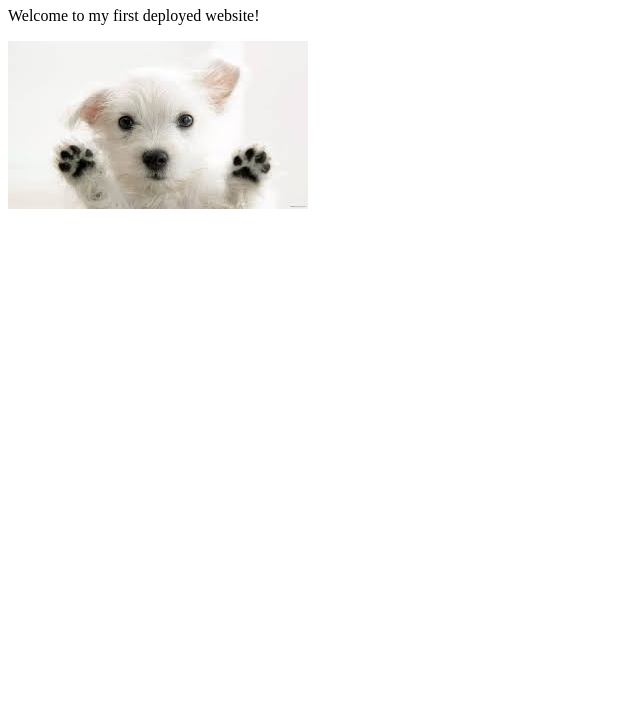
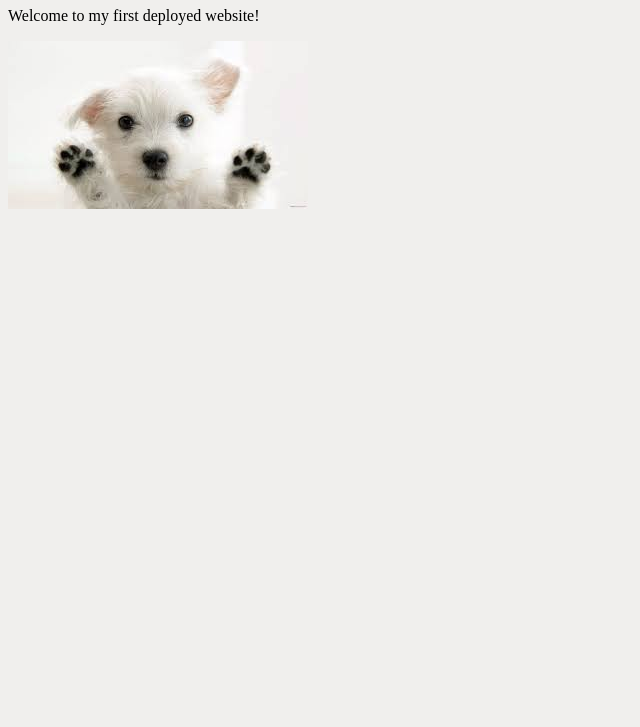
Before and after one commit to patteyb/web-server, a website: page public/index.html in a window 1280 px wide. Shown: the part 73-800 px from the top of the page, without its empty margins (0-640 px from the left). Drawn offline with Linux system fonts and the light colour scheme.

Commit message:
Changed background

```diff
--- a/public/index.html
+++ b/public/index.html
@@ -4,7 +4,7 @@
         <meta charset="utf-8"/>
         <title>My App</title>
     </head>
-    <body>
+    <body style="background-color: #F0EFED;">
         <h1>Hello Express.js!</h1>
         <p>Welcome to my first deployed website!</p>
         <img src="cutepuppy.jpg" alt="Hello!">
```
